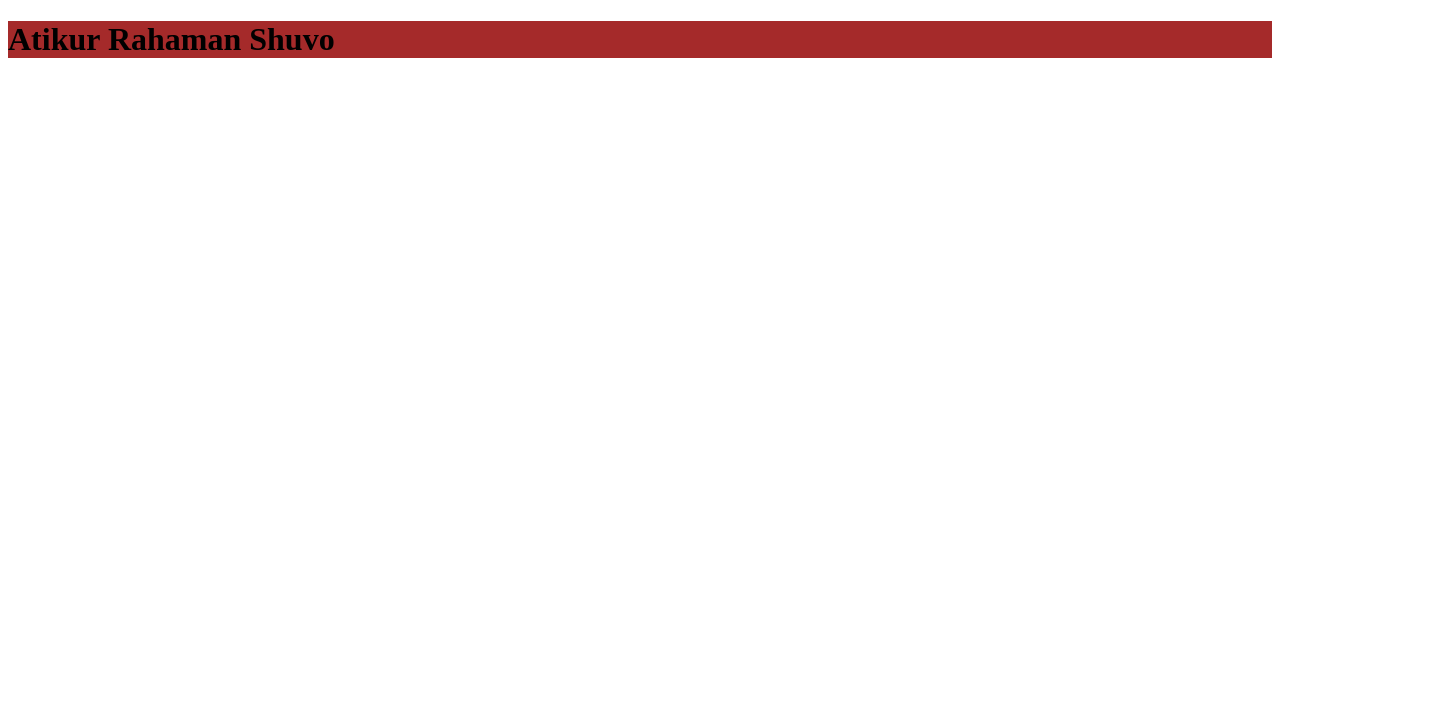
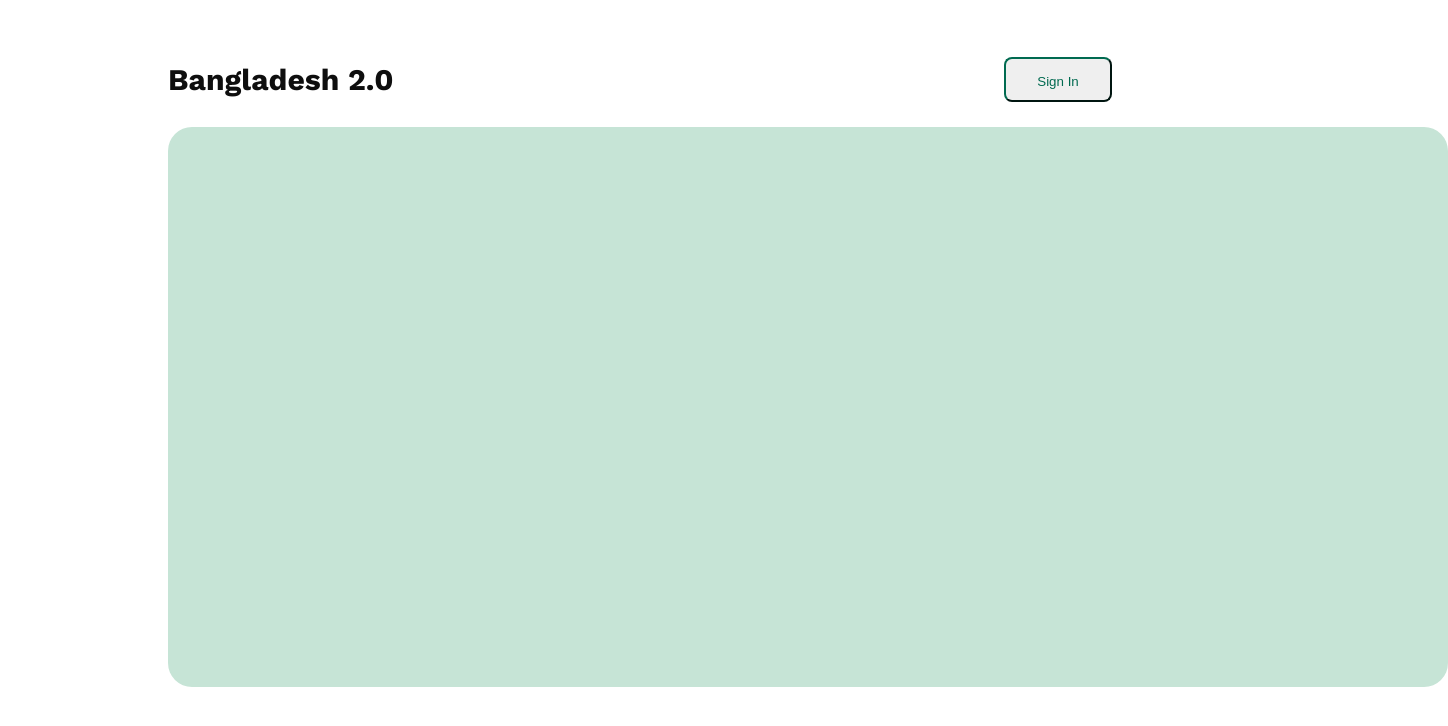
Before and after one commit to Rahaman-Atikur/Bangladesh-2.0-a1, a plain HTML site: page index.html in a window 1280 px wide. Shown: the whole page, 1448 px wide, since content can reach past the window. Drawn offline with nearby package versions, Linux system fonts and the light colour scheme.

Commit message:
navbar done,banner bg color added only

```diff
--- a/CSS/Styles.css
+++ b/CSS/Styles.css
@@ -1,3 +1,41 @@
-.okay{
-    background-color: brown;
+/* For Fonts */
+.work-sans-normal {
+  font-family: "Work Sans", serif;
+  font-optical-sizing: auto;
+  font-weight: <weight>;
+  font-style: normal;
 }
+
+/* First Navigation Bar */
+.first-navigation-bar{
+    display: flex;
+    justify-content: space-between;
+    padding-left: 160px;
+    padding-right: 160px;
+    padding-top: 24px;
+    align-items: center;
+}
+.first-title{
+    font-weight: bold;
+    font-size: 30px;
+    color: #0E0E0E;
+}
+.sign-in-button{
+    width: 108px;
+    height: 45px;
+    padding: 15px 30px 15px 30px;
+    border-radius: 8px;
+    opacity: 100%;
+    color: #006A50;
+    border-color: #006A50;
+}
+
+/* First Banner */
+.first-banner{
+    width: 1280px;
+    height: 560px;
+    border-radius: 24px;
+    background-color: #C6E4D6;
+    margin-left: 160px;
+    margin-right: 160px;
+}
--- a/index.html
+++ b/index.html
@@ -3,11 +3,35 @@
 <head>
     <meta charset="UTF-8">
     <meta name="viewport" content="width=device-width, initial-scale=1.0">
-    <title>Document</title>
+    <title>Bangladesh 2.0</title>
+
+    <!-- For Fonts -->
+    <link rel="preconnect" href="https://fonts.googleapis.com">
+    <link rel="preconnect" href="https://fonts.gstatic.com" crossorigin>
+    <link href="https://fonts.googleapis.com/css2?family=Fira+Sans:ital,wght@0,100;0,200;0,300;0,400;0,500;0,600;0,700;0,800;0,900;1,100;1,200;1,300;1,400;1,500;1,600;1,700;1,800;1,900&family=Open+Sans:ital,wght@0,300..800;1,300..800&family=Work+Sans:ital,wght@0,100..900;1,100..900&display=swap" rel="stylesheet">
+
+    <!-- For CSS -->
+
     <link rel="stylesheet" href="./CSS/Styles.css">
+
 </head>
-<body>
-    <h1 class="okay">Atikur Rahaman Shuvo</h1>
+<body class="work-sans-normal">
+    <header>
+        <nav class="first-navigation-bar">
+            <h3 class="first-title">Bangladesh 2.0</h3>
+            <button class="sign-in-button">Sign In</button>
+        </nav>
+
+    </header>
+    <main>
+        <section class="first-banner">
+
+        </section>
+
+    </main>
+    <footer>
+
+    </footer>
 
 </body>
 </html>
```
